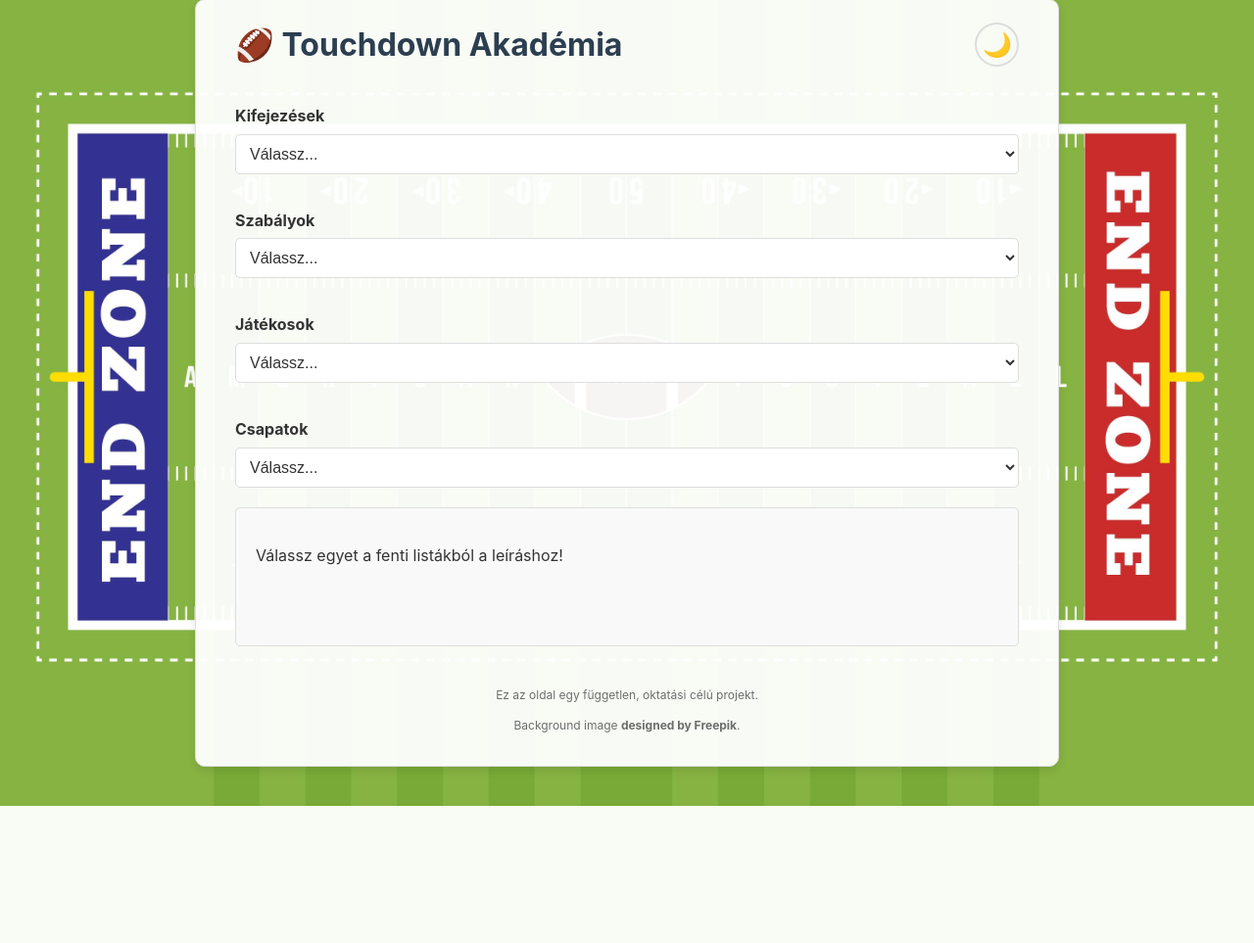
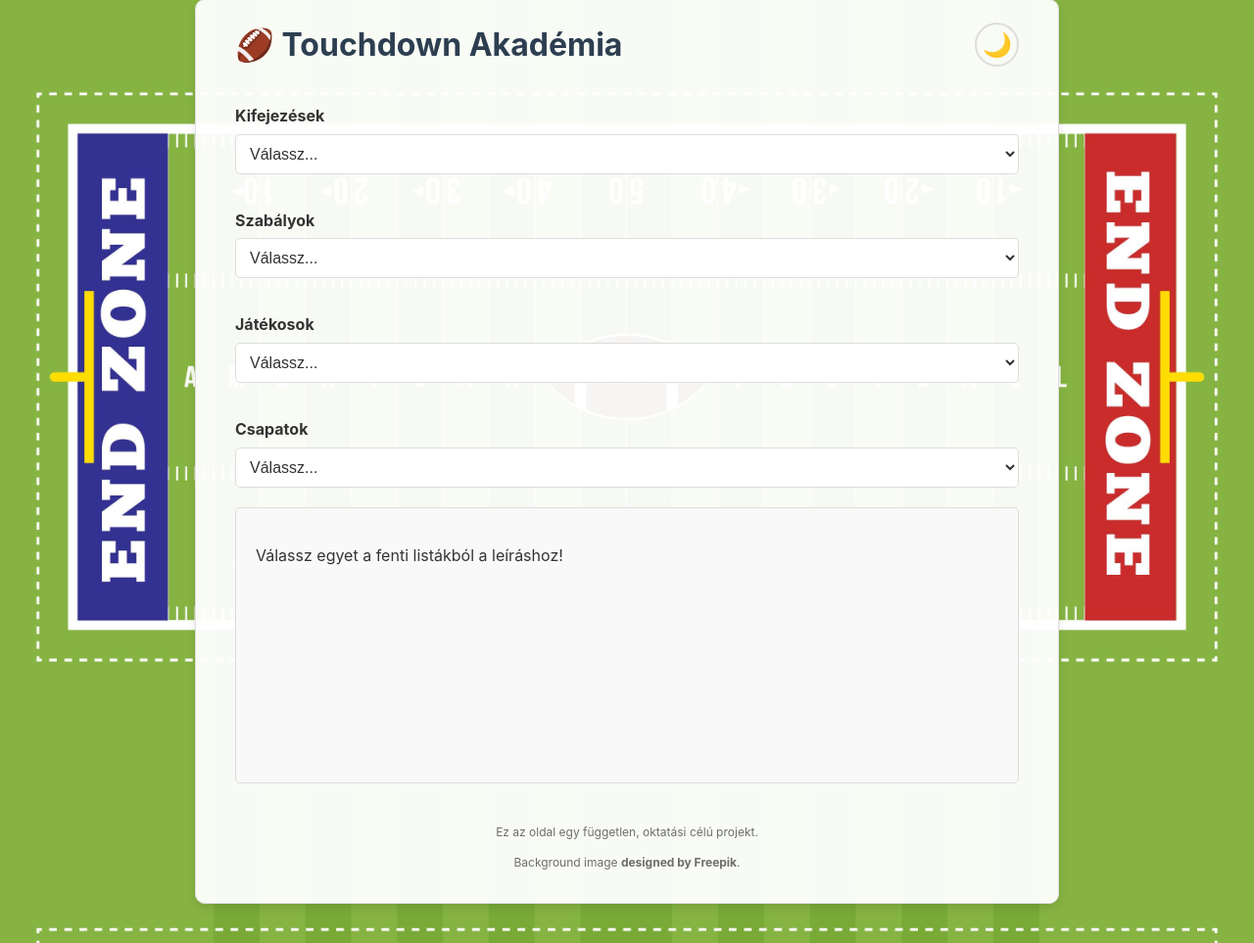
Before and after one commit to Videodigit/NFLA, a Flask app: page / in a window 1280 px wide. Shown: the part 41-1004 px from the top of the page at 98% size. Before the commit the page ends 864 px from the top, so only its background shows below. Run offline with Flask 3, Linux system fonts and the light colour scheme; data comes from the database, SQL or seed files in the repository.

Commit message:
Felhasználói felület finomhangolása: Téma-váltó és layout javítások

```diff
--- a/templates/index.html
+++ b/templates/index.html
@@ -94,8 +94,8 @@
             background-color: var(--description-bg-color);
             border: 1px solid var(--border-color);
             border-radius: 5px;
-            min-height: 100px;
-            transition: background-color 0.3s, border-color 0.3s;
+            min-height: 240px; /* JAVÍTÁS: Tovább növelt minimális magasság */
+            transition: background-color 0.3s, border-color 0.3s, min-height 0.3s;
         }
         footer { margin-top: 40px; text-align: center; font-size: 12px; color: var(--text-color); opacity: 0.7; }
         footer a { color: var(--text-color); text-decoration: none; font-weight: bold;}
@@ -184,25 +184,22 @@
         const themeToggleButton = document.getElementById('theme-toggle');
         const body = document.body;
 
-        // Alkalmazza a témát és beállítja a gomb ikonját
         function applyTheme(theme) {
             if (theme === 'dark') {
                 body.classList.add('dark-mode');
-                themeToggleButton.textContent = '☀️'; // Nap ikon éjjeli módban
+                themeToggleButton.textContent = '☀️';
             } else {
                 body.classList.remove('dark-mode');
-                themeToggleButton.textContent = '🌙'; // Hold ikon nappali módban
+                themeToggleButton.textContent = '🌙';
             }
         }
 
-        // Figyeli a gombnyomást
         themeToggleButton.addEventListener('click', () => {
             const newTheme = body.classList.contains('dark-mode') ? 'light' : 'dark';
             localStorage.setItem('theme', newTheme);
             applyTheme(newTheme);
         });
 
-        // Oldalbetöltéskor betölti a mentett témát, vagy a nappalit, ha nincs mentett
         document.addEventListener('DOMContentLoaded', () => {
             const savedTheme = localStorage.getItem('theme') || 'light';
             applyTheme(savedTheme);
```
